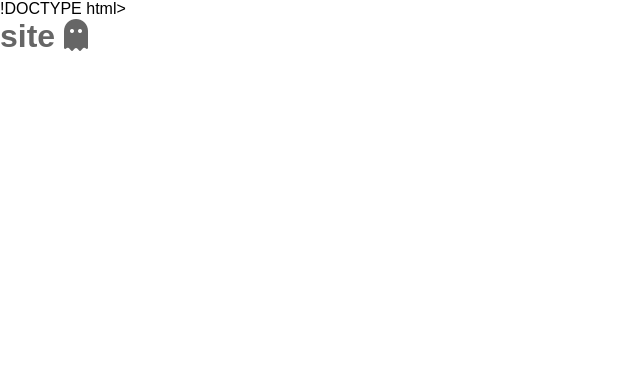
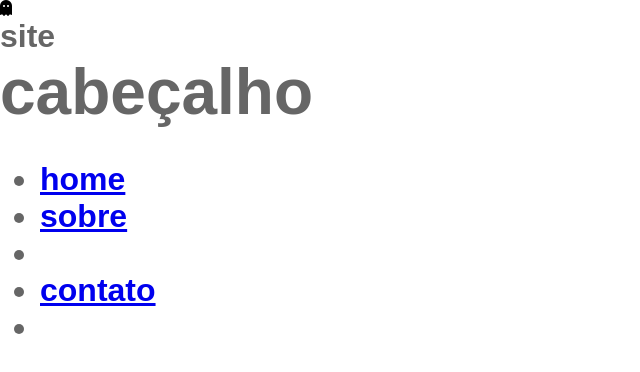
Before and after one commit to renatodelima/site_exemplo, a plain HTML site: page index.html in a window 1280 px wide. Shown: the whole page, without its empty margins (0-640 px from the left). Drawn offline with Linux system fonts and the light colour scheme; a web font is replaced by a local one.

Commit message:
Add files via upload

```diff
--- a/index.html
+++ b/index.html
@@ -1,4 +1,4 @@
-!DOCTYPE html>
+<!DOCTYPE html>
 <html>
 
 <head>
@@ -14,10 +14,27 @@ href="css/style.css">
 <link rel="preconnect" href="https://fonts.googleapis.com">
 <link rel="preconnect" href="https://fonts.gstatic.com" crossorigin>
 <link href="https://fonts.googleapis.com/css2?family=Ojuju:wght@200..800&display=swap" rel="stylesheet">
-
+    <i class="fa-solid fa-ghost"></i>
 
 </head>
 
 <body>
 <h1>site <link rel="stylesheet" href="https://cdnjs.cloudflare.com/ajax/libs/font-awesome/6.5.1/css/all.min.css" integrity="sha512-DTOQO9RWCH3ppGqcWaEA1BIZOC6xxalwEsw9c2QQeAIftl+Vegovlnee1c9QX4TctnWMn13TZye+giMm8e2LwA==" crossorigin="anonymous" referrerpolicy="no-referrer" />
-<i class="fa-solid fa-ghost"></i>
+</head>
+
+<body>
+    <header>
+    <h1>cabeçalho</h1>
+    <nav>
+    <ul>
+    <li><a href="#">home</a> </li>
+    <li><a href="#">sobre</a> <li>
+    <li><a href="#">contato</a> <li>
+        </ul>
+    </nav>
+    </header>
+    <div class=".container">
+
+</body>
+
+</html>
```
